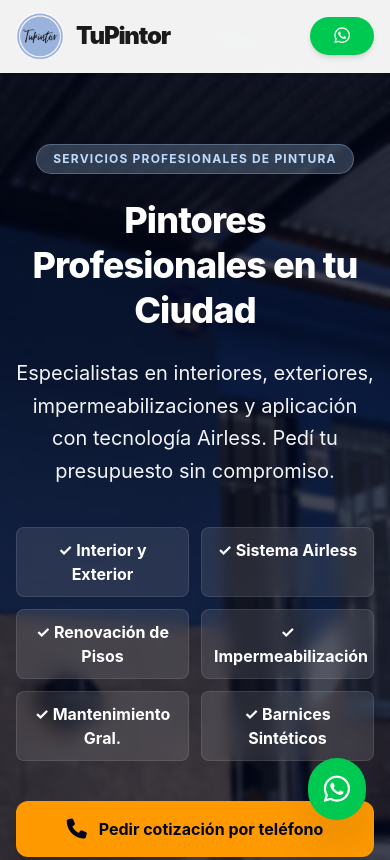
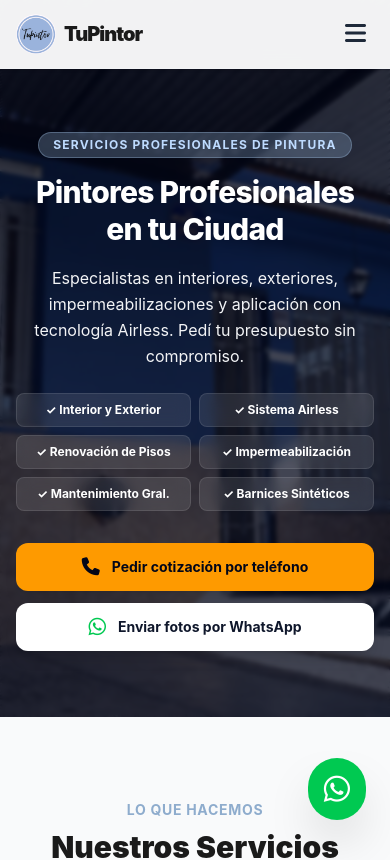
Before and after one commit to marcosmatiasnieto/tuPintor, a React (Vite) app: page / in a window 390 px wide. Shown: the top 860 px of the page. Built offline with nearby package versions, Linux system fonts and the light colour scheme.

Commit message:
feat: make header and hero fully responsive with mobile menu

```diff
--- a/src/components/Hero.jsx
+++ b/src/components/Hero.jsx
@@ -1,49 +1,48 @@
 import fondoHero from '../assets/images/estructuraExterior.jpg';
 
 export default function Hero() {
-    const phone = "3804750587"; // RECORDÁ CAMBIAR POR EL NÚMERO REAL
+    const phone = "3804750587";
     const whatsappUrl = `https://wa.me/${phone}?text=Hola,%20quisiera%20enviar%20fotos%20para%20un%20presupuesto`;
 
     return (
         <section
-            className="relative pt-36 pb-20 px-4 bg-cover bg-center text-white min-h-[90vh] flex items-center"
+            className="relative pt-28 md:pt-36 pb-12 md:pb-20 px-4 bg-cover bg-center text-white min-h-[85vh] flex items-center"
             style={{ backgroundImage: `url(${fondoHero})` }}
         >
-            {/* Capa oscura (Overlay) */}
+            {/* Overlay */}
             <div className="absolute inset-0 bg-slate-950/75 backdrop-blur-[2px]"></div>
 
             <div className="relative max-w-5xl mx-auto text-center z-10">
 
-                <span className="inline-block bg-brand-blue/30 text-blue-200 text-xs md:text-sm font-bold px-4 py-1.5 rounded-full border border-brand-blue/40 uppercase tracking-widest mb-6">
+                <span className="inline-block bg-brand-blue/30 text-blue-200 text-xs md:text-sm font-bold px-3.5 py-1 rounded-full border border-brand-blue/40 uppercase tracking-widest mb-4">
                     Servicios Profesionales de Pintura
                 </span>
 
-                <h1 className="text-4xl md:text-6xl lg:text-7xl font-extrabold mb-6 leading-tight tracking-tight">
+                <h1 className="text-3xl sm:text-5xl lg:text-6xl font-extrabold mb-4 md:mb-6 leading-tight tracking-tight">
                     Pintores Profesionales en tu Ciudad
                 </h1>
 
-                {/* Subtítulo más grande y legible */}
-                <p className="text-xl md:text-2xl text-gray-100 mb-10 max-w-3xl mx-auto font-normal leading-relaxed">
+                <p className="text-base sm:text-xl text-gray-100 mb-6 md:mb-8 max-w-3xl mx-auto font-normal leading-relaxed">
                     Especialistas en interiores, exteriores, impermeabilizaciones y aplicación con tecnología Airless. Pedí tu presupuesto sin compromiso.
                 </p>
 
-                {/* Grilla de Servicios Clave con más tamaño y cajas destacadas */}
-                <div className="grid grid-cols-2 md:grid-cols-3 gap-3 max-w-4xl mx-auto mb-10 text-base md:text-lg font-bold text-white">
-                    <div className="bg-white/10 backdrop-blur-sm py-2.5 px-3 rounded-lg border border-white/10">✓ Interior y Exterior</div>
-                    <div className="bg-white/10 backdrop-blur-sm py-2.5 px-3 rounded-lg border border-white/10">✓ Sistema Airless</div>
-                    <div className="bg-white/10 backdrop-blur-sm py-2.5 px-3 rounded-lg border border-white/10">✓ Renovación de Pisos</div>
-                    <div className="bg-white/10 backdrop-blur-sm py-2.5 px-3 rounded-lg border border-white/10">✓ Impermeabilización</div>
-                    <div className="bg-white/10 backdrop-blur-sm py-2.5 px-3 rounded-lg border border-white/10">✓ Mantenimiento Gral.</div>
-                    <div className="bg-white/10 backdrop-blur-sm py-2.5 px-3 rounded-lg border border-white/10">✓ Barnices Sintéticos</div>
+                {/* Grilla de Servicios Clave */}
+                <div className="grid grid-cols-2 md:grid-cols-3 gap-2 md:gap-3 max-w-4xl mx-auto mb-8 text-xs sm:text-base md:text-lg font-bold text-white">
+                    <div className="bg-white/10 backdrop-blur-sm py-2 px-2.5 rounded-lg border border-white/10">✓ Interior y Exterior</div>
+                    <div className="bg-white/10 backdrop-blur-sm py-2 px-2.5 rounded-lg border border-white/10">✓ Sistema Airless</div>
+                    <div className="bg-white/10 backdrop-blur-sm py-2 px-2.5 rounded-lg border border-white/10">✓ Renovación de Pisos</div>
+                    <div className="bg-white/10 backdrop-blur-sm py-2 px-2.5 rounded-lg border border-white/10">✓ Impermeabilización</div>
+                    <div className="bg-white/10 backdrop-blur-sm py-2 px-2.5 rounded-lg border border-white/10">✓ Mantenimiento Gral.</div>
+                    <div className="bg-white/10 backdrop-blur-sm py-2 px-2.5 rounded-lg border border-white/10">✓ Barnices Sintéticos</div>
                 </div>
 
-                {/* Botones de Acción */}
-                <div className="flex flex-col sm:flex-row justify-center items-center gap-4">
+                {/* Botones de Acción principales */}
+                <div className="flex flex-col sm:flex-row justify-center items-center gap-3 sm:gap-4">
                     <a
                         href={`tel:+${phone}`}
-                        className="w-full sm:w-auto bg-amber-500 hover:bg-amber-600 text-slate-950 font-bold px-8 py-4 rounded-xl shadow-lg transition transform hover:-translate-y-0.5 flex items-center justify-center gap-3 text-base md:text-lg"
+                        className="w-full sm:w-auto bg-amber-500 hover:bg-amber-600 text-slate-950 font-bold px-6 py-3.5 rounded-xl shadow-lg transition transform hover:-translate-y-0.5 flex items-center justify-center gap-3 text-sm sm:text-base md:text-lg"
                     >
-                        <i className="fa-solid fa-phone text-xl"></i>
+                        <i className="fa-solid fa-phone text-lg"></i>
                         Pedir cotización por teléfono
                     </a>
 
@@ -51,9 +50,9 @@ export default function Hero() {
                         href={whatsappUrl}
                         target="_blank"
                         rel="noopener noreferrer"
-                        className="w-full sm:w-auto bg-white hover:bg-gray-100 text-slate-900 font-bold px-8 py-4 rounded-xl shadow-lg transition transform hover:-translate-y-0.5 flex items-center justify-center gap-3 text-base md:text-lg"
+                        className="w-full sm:w-auto bg-white hover:bg-gray-100 text-slate-900 font-bold px-6 py-3.5 rounded-xl shadow-lg transition transform hover:-translate-y-0.5 flex items-center justify-center gap-3 text-sm sm:text-base md:text-lg"
                     >
-                        <i className="fa-brands fa-whatsapp text-2xl text-green-500"></i>
+                        <i className="fa-brands fa-whatsapp text-xl text-green-500"></i>
                         Enviar fotos por WhatsApp
                     </a>
                 </div>
--- a/src/components/Navbar.jsx
+++ b/src/components/Navbar.jsx
@@ -1,48 +1,80 @@
+import { useState } from 'react';
 import logo from '../assets/logo-tupintor.png';
 
 export default function Navbar() {
-    const phone = "3804750587"; // Tu número real cargado
+    const [isOpen, setIsOpen] = useState(false);
+    const phone = "3804750587";
     const whatsappUrl = `https://wa.me/${phone}?text=Hola,%20quisiera%20pedir%20un%20presupuesto`;
 
     return (
         <header className="bg-white/95 backdrop-blur-md shadow-sm fixed w-full top-0 z-50 border-b border-gray-100">
-            <div className="max-w-7xl mx-auto px-4 py-3 flex justify-between items-center">
+            <div className="max-w-7xl mx-auto px-4 py-2.5 flex justify-between items-center">
 
                 {/* Logo / Marca */}
-                <div className="flex items-center gap-3">
-                    <img src={logo} alt="Logo TuPintor" className="h-12 w-auto rounded-full shadow-inner" />
-                    <span className="text-2xl font-black text-brand-dark tracking-tighter">TuPintor</span>
+                <div className="flex items-center gap-2 md:gap-3">
+                    <img src={logo} alt="Logo TuPintor" className="h-10 md:h-12 w-auto rounded-full shadow-inner" />
+                    <span className="text-xl md:text-2xl font-black text-brand-dark tracking-tighter">TuPintor</span>
                 </div>
 
-                {/* Links de navegación (Texto más grande y oscuro) */}
-                <nav className="hidden md:flex items-center gap-8 font-bold text-gray-900 text-lg">
+                {/* Links de navegación (Solo visibles en pantallas grandes lg:) */}
+                <nav className="hidden lg:flex items-center gap-6 xl:gap-8 font-bold text-gray-900 text-base xl:text-lg">
                     <a href="#servicios" className="hover:text-brand-blue transition">Servicios</a>
                     <a href="#trabajos" className="hover:text-brand-blue transition">Trabajos</a>
                     <a href="#por-que-elegirnos" className="hover:text-brand-blue transition">Por qué elegirnos</a>
                     <a href="#contacto" className="hover:text-brand-blue transition">Contacto</a>
                 </nav>
 
-                {/* Botones de acción */}
-                <div className="flex items-center gap-3">
+                {/* Botones de acción escritorio */}
+                <div className="hidden sm:flex items-center gap-3">
                     <a
                         href={`tel:+${phone}`}
-                        className="hidden lg:flex items-center gap-2 bg-gray-100 hover:bg-gray-200 text-gray-800 px-4 py-2.5 rounded-full font-bold text-base transition"
+                        className="hidden xl:flex items-center gap-2 bg-gray-100 hover:bg-gray-200 text-gray-800 px-4 py-2 rounded-full font-bold text-sm transition"
                     >
-                        <i className="fa-solid fa-phone text-sm"></i>
+                        <i className="fa-solid fa-phone text-xs"></i>
                         Llamar
                     </a>
                     <a
                         href={whatsappUrl}
                         target="_blank"
                         rel="noopener noreferrer"
-                        className="bg-green-500 hover:bg-green-600 text-white px-6 py-2.5 rounded-full font-bold transition flex items-center gap-2 text-base shadow-md"
+                        className="bg-green-500 hover:bg-green-600 text-white px-5 py-2 rounded-full font-bold transition flex items-center gap-2 text-sm xl:text-base shadow-md"
                     >
                         <i className="fa-brands fa-whatsapp text-lg"></i>
-                        <span className="hidden sm:inline">Presupuesto</span>
+                        <span>Presupuesto</span>
                     </a>
                 </div>
 
+                {/* Botón Hamburguesa (Para pantallas chicas y medianas) */}
+                <button
+                    onClick={() => setIsOpen(!isOpen)}
+                    className="lg:hidden text-gray-800 focus:outline-none p-2 text-2xl"
+                    aria-label="Abrir menú"
+                >
+                    <i className={`fa-solid ${isOpen ? 'fa-xmark' : 'fa-bars'}`}></i>
+                </button>
+
             </div>
+
+            {/* Menú Desplegable Móvil */}
+            {isOpen && (
+                <div className="lg:hidden bg-white border-b border-gray-200 px-6 pt-4 pb-6 shadow-xl flex flex-col gap-4 font-bold text-gray-900 text-lg">
+                    <a href="#servicios" onClick={() => setIsOpen(false)} className="hover:text-brand-blue py-1">Servicios</a>
+                    <a href="#trabajos" onClick={() => setIsOpen(false)} className="hover:text-brand-blue py-1">Trabajos</a>
+                    <a href="#por-que-elegirnos" onClick={() => setIsOpen(false)} className="hover:text-brand-blue py-1">Por qué elegirnos</a>
+                    <a href="#contacto" onClick={() => setIsOpen(false)} className="hover:text-brand-blue py-1">Contacto</a>
+                    <div className="pt-2 flex flex-col gap-2">
+                        <a
+                            href={whatsappUrl}
+                            target="_blank"
+                            rel="noopener noreferrer"
+                            className="bg-green-500 text-white text-center py-3 rounded-xl font-bold flex items-center justify-center gap-2"
+                        >
+                            <i className="fa-brands fa-whatsapp text-xl"></i>
+                            Pedir Presupuesto por WhatsApp
+                        </a>
+                    </div>
+                </div>
+            )}
         </header>
     );
 }
```
Also changed, not shown: src/components/MoreWorks.jsx (+4 -4 lines), src/assets/images/Airless.jpg (added).
